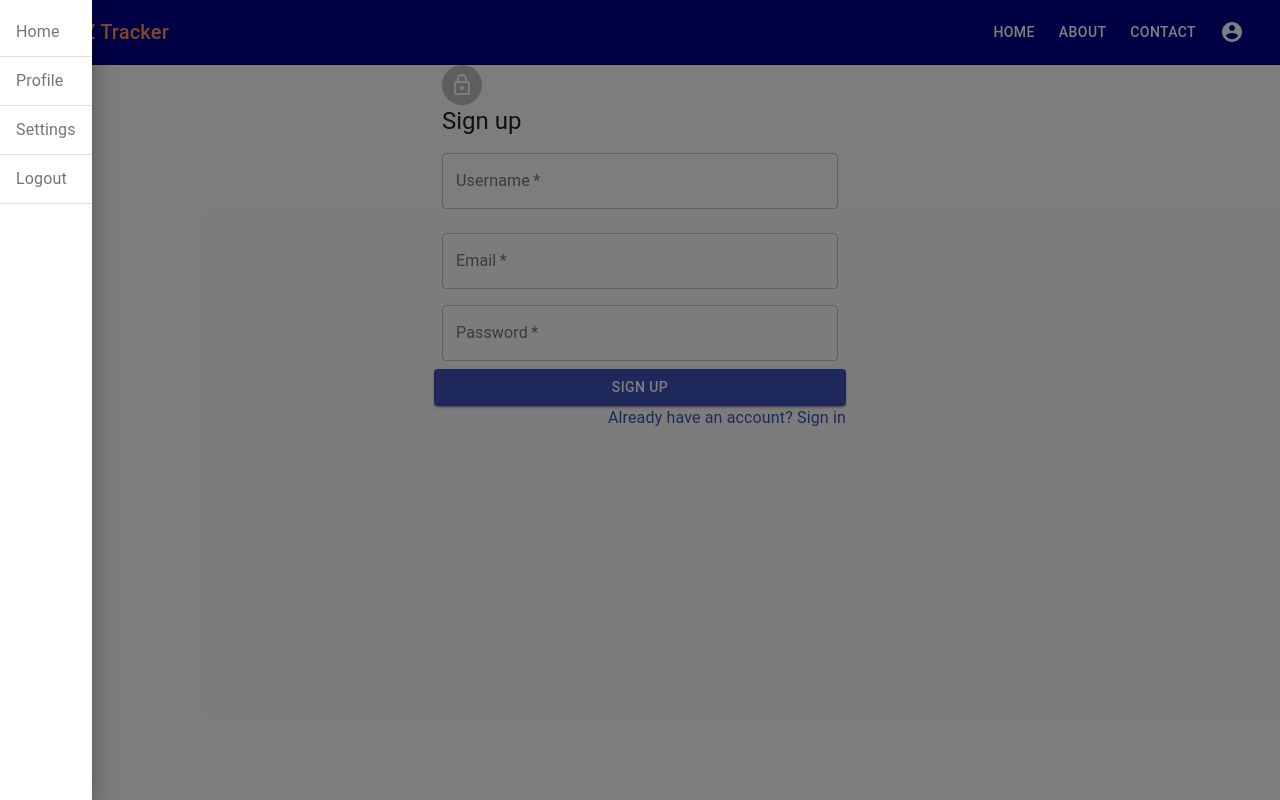
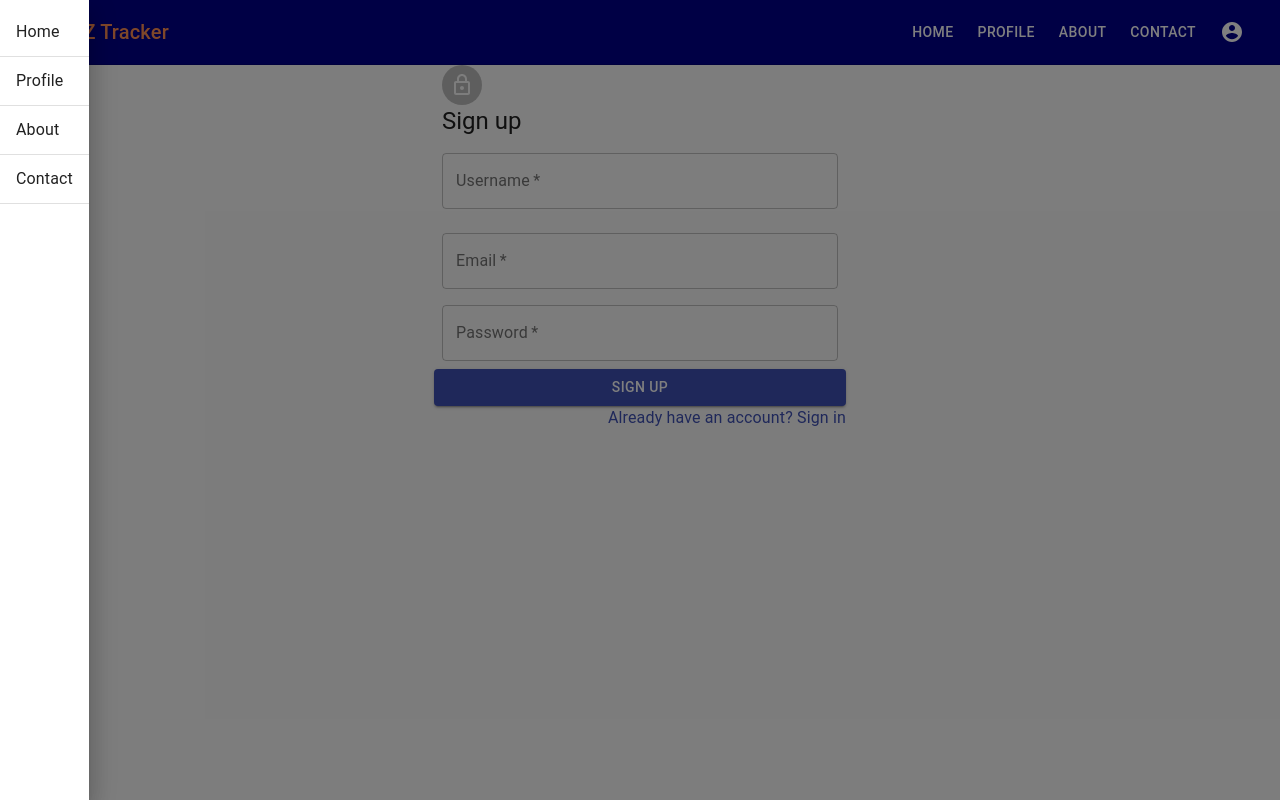
Before and after one commit to tonycrosby-tech/EZ_Tracker, a React (Create React App) app in the folder client/: page / in a window 1280 px wide. Both pictures are taken after a click on the button 48 px from the left and 32 px from the top of the page. Built offline with nearby package versions, Linux system fonts and the light colour scheme.

Commit message:
adding and removing some stuff and moving pages around

```diff
--- a/client/src/components/DrawerComponent.js
+++ b/client/src/components/DrawerComponent.js
@@ -39,7 +39,6 @@ const DrawerComponent = () => {
       >
         <List>
           <ListItem divider button onClick={() => setOpenDrawer(false)}>
-            <ListItemIcon>
             <Link
               style={{ textDecoration: "none" }}
               href="/home"
@@ -47,11 +46,9 @@ const DrawerComponent = () => {
             >
               <ListItemText> Home</ListItemText>
             </Link>
-            </ListItemIcon>
           </ListItem>
 
           <ListItem divider button onClick={() => setOpenDrawer(false)}>
-            <ListItemIcon>
             <Link
               style={{ textDecoration: "none" }}
               href="/profile"
@@ -59,31 +56,26 @@ const DrawerComponent = () => {
             >
               <ListItemText> Profile</ListItemText>
             </Link>
-            </ListItemIcon>
           </ListItem>
 
           <ListItem divider button onClick={() => setOpenDrawer(false)}>
-            <ListItemIcon>
             <Link
               style={{ textDecoration: "none" }}
-                href="/account"
+              href="/about"
               color="inherit"
             >
-                <ListItemText> Settings</ListItemText>
+              <ListItemText> About</ListItemText>
             </Link>
-            </ListItemIcon>
           </ListItem>
 
           <ListItem divider button onClick={() => setOpenDrawer(false)}>
-            <ListItemIcon>
             <Link
               style={{ textDecoration: "none" }}
-                href="/logout"
+              href="/contact"
               color="inherit"
             >
-                <ListItemText> Logout</ListItemText>
+              <ListItemText> Contact</ListItemText>
             </Link>
-            </ListItemIcon>
           </ListItem>
         </List>
       </Drawer>
--- a/client/src/components/Navbar.js
+++ b/client/src/components/Navbar.js
@@ -90,6 +90,16 @@ const Navbar = function () {
           >
             Home
           </Link>
+          {auth && (
+          <Link style={{ textDecoration: "none" }}
+            variant="button"
+            color="textPrimary"
+            href="/profile"
+            className={classes.link}
+          >
+            Profile
+          </Link>
+          )}
           <Link style={{ textDecoration: "none" }}
             variant="button"
             color="textPrimary"
@@ -150,14 +160,17 @@ const Navbar = function () {
                 open={open}
                 onClose={handleClose}
               >
-                <Link style={{ textDecoration: "none" }} href="/profile">
+                {/* <Link style={{ textDecoration: "none" }} href="/profile">
                   <MenuItem onClick={handleClose}>Profile</MenuItem>
-                </Link>
+                </Link> */}
                 <Link style={{ textDecoration: "none" }} href="/account">
                   <MenuItem onClick={handleClose}>My account</MenuItem>
                 </Link >
                 <Link style={{ textDecoration: "none" }} href="/subs">
                   <MenuItem onClick={handleClose}>Subscriptions</MenuItem>
+                </Link>
+                <Link style={{ textDecoration: "none" }} href="/logout">
+                  <MenuItem onClick={handleClose}>Logout</MenuItem>
                 </Link>
               </Menu>
               {/* <Button
--- a/client/src/pages/NotFoundPage.js
+++ b/client/src/pages/NotFoundPage.js
@@ -7,7 +7,7 @@ class NotFoundPage extends Component {
       <div>
         <h1 style={{ textAlign: "center" }}>PAGE NOT FOUND</h1>
         <h1 style={{ textAlign: "center" }}>
-          <Link to="/">Go to Home </Link>
+          <Link to="/home">Go to Home </Link>
         </h1>
       </div>
     );
```
Lines whose indentation alone changed are shown as unchanged.
